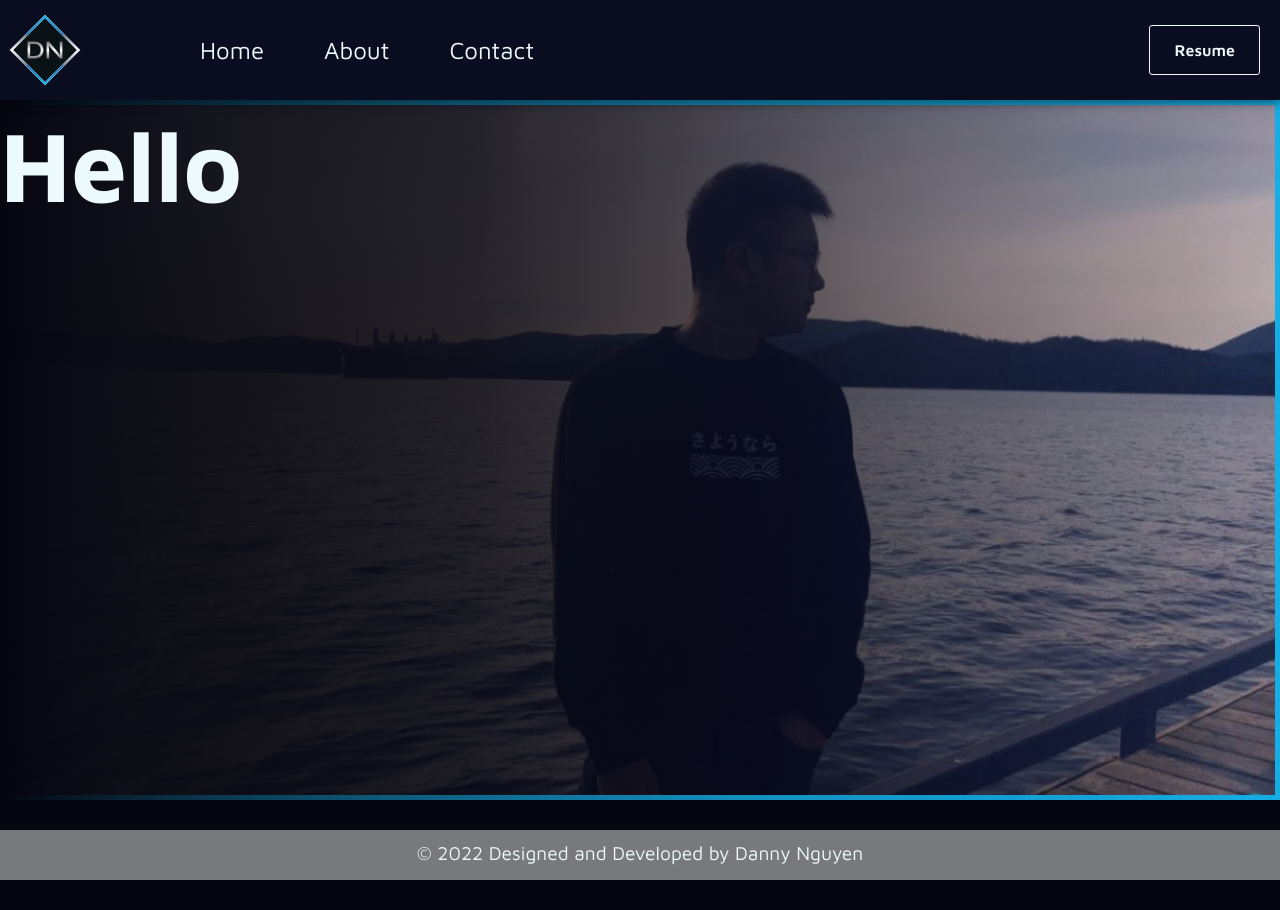
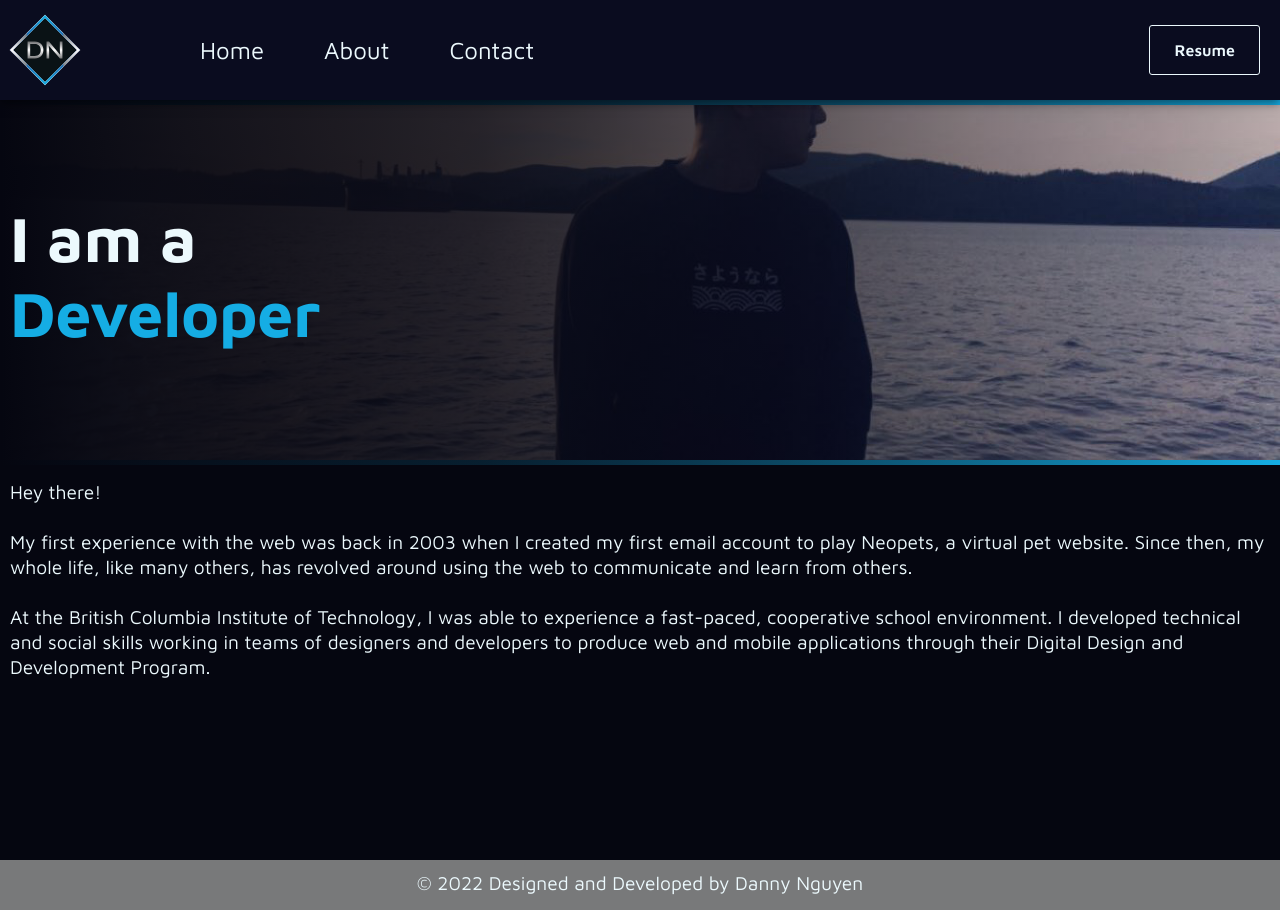
Before and after one commit to dnguyen130/portfolio, a Next.js app: page /about in a window 1280 px wide. Before the commit the page ends 880 px from the top, so only its background shows below. Built offline with nearby package versions, Linux system fonts and the light colour scheme.

Commit message:
progress

```diff
--- a/components/About/ProfileCard/index.jsx
+++ b/components/About/ProfileCard/index.jsx
@@ -5,7 +5,7 @@ import { useTheme } from "@/utils/provider";
 
 const ProfileCardCont = styled.div`
   width: 100%;
-  height: calc(100vh - 110px);
+  height: auto;
   display: flex;
   flex-direction: column;
   align-items: center;
@@ -14,27 +14,70 @@ const ProfileCardCont = styled.div`
 
 const ProfileHero = styled.div`
   width: 100%;
-  height: 100%;
-  border-right: 5px solid ${(props) => props.bordercolor};
+  min-height: calc(100vh - 100px);
+
+  display: flex;
+  flex-direction: column;
+  justify-content: space-between;
+  padding: 0 10px;
+  position: relative;
+`;
+
+const Row = styled.div`
+  width: 100%;
+  display: flex;
+  flex-direction: column;
+  height: calc((100vh - 100px) / 2);
+
+  &:first-child {
+    margin-bottom: 30px;
+    grid-template-columns: 1fr 1fr;
+    justify-content: center;
+  }
 `;
 
 const HeroWrapper = styled.div`
   background-size: cover;
-  background-position: center center;
+  background-position: 55% center;
   background-image: url("/test.JPEG");
   z-index: -2;
   position: absolute;
   top: 0;
   left: 0;
   width: 100%;
-  height: 100%;
+  min-height: 50%;
+  max-height: 50%;
+  border: 5px solid ${(props) => props.bordercolor};
+  border-right: 0px;
+  display: flex;
+  flex-direction: column;
+  justify-content: flex-end;
 `;
 
 const ProfileTitle = styled.h2`
   margin: 0;
   color: ${(props) => props.color};
-  font-size: 100px;
-  z-index: 2;
+  font-size: 3.5rem;
+  z-index: 1;
+
+  @media (min-width: ${DEVICES.tablet}) {
+    font-size: 4rem;
+  }
+`;
+
+const ProfileDescription = styled.p`
+  margin: 0;
+  color: ${(props) => props.color};
+  font-size: 0.9em;
+  line-height: 1.3em;
+
+  @media (min-width: ${DEVICES.tablet}) {
+    font-size: 1em;
+  }
+
+  @media (min-width: ${DEVICES.laptop}) {
+    font-size: 1.2em;
+  }
 `;
 
 const GradientTransparency = styled.div`
@@ -50,15 +93,54 @@ const GradientTransparency = styled.div`
   z-index: -1;
 `;
 
+const Underline = styled.div`
+  width: 100%;
+  height: 5px;
+  background: linear-gradient(
+    270deg,
+    ${(props) => props.gradient1},
+    70%,
+    transparent
+  );
+`;
+
+const Titles = [
+  {
+    src: "/test.JPEG",
+    name: "CODER",
+  },
+];
+
 export default function ProfileCard() {
   const { theme } = useTheme();
 
   return (
     <ProfileCardCont>
       <ProfileHero bordercolor={SITE_THEME[theme].strong}>
-        <ProfileTitle color={SITE_THEME[theme].text}>Hello</ProfileTitle>
+        <Row>
+          <ProfileTitle color={SITE_THEME[theme].text}>I am a</ProfileTitle>
+          <ProfileTitle color={SITE_THEME[theme].strong}>
+            Developer
+          </ProfileTitle>
+        </Row>
+        <Row>
+          <ProfileDescription color={SITE_THEME[theme].text}>
+            Hey there! <br />
+            <br />
+            My first experience with the web was back in 2003 when I created my
+            first email account to play Neopets, a virtual pet website. Since
+            then, my whole life, like many others, has revolved around using the
+            web to communicate and learn from others. <br />
+            <br />
+            At the British Columbia Institute of Technology, I was able to
+            experience a fast-paced, cooperative school environment. I developed
+            technical and social skills working in teams of designers and
+            developers to produce web and mobile applications through their
+            Digital Design and Development Program.
+          </ProfileDescription>
+        </Row>
       </ProfileHero>
-      <HeroWrapper />
+      <HeroWrapper bordercolor={SITE_THEME[theme].strong} />
       <GradientTransparency gradientbg={SITE_THEME[theme].background} />
     </ProfileCardCont>
   );
--- a/components/Shared/Drawer/index.jsx
+++ b/components/Shared/Drawer/index.jsx
@@ -20,7 +20,7 @@ const DrawerCont = styled(motion.div)`
   display: flex;
   flex-direction: column;
   position: fixed;
-  z-index: 3;
+  z-index: 4;
   top: 0;
 `;
 
--- a/components/Shared/NavBar/index.jsx
+++ b/components/Shared/NavBar/index.jsx
@@ -17,7 +17,7 @@ const NavBarCont = styled.header`
   box-shadow: 0px 3px 10px rgba(0, 0, 0, 0.5);
   background-color: ${(props) => props.bgColor};
   padding: 20px 20px;
-  z-index: 1;
+  z-index: 2;
   transition: 0.5s;
 `;
 
--- a/pages/about.js
+++ b/pages/about.js
@@ -43,24 +43,13 @@ const Fade = styled(motion.div)`
   width: 100%;
   height: 100%;
   user-select: none;
-  z-index: 2;
+  z-index: 4;
   position: fixed;
   top: 0;
   right: 0;
   overflow: hidden;
   transition: 0.2s;
   display: ${(props) => props.fadeDisplay};
-`;
-
-const Underline = styled.div`
-  width: 100%;
-  height: 5px;
-  background: linear-gradient(
-    270deg,
-    ${(props) => props.gradient1},
-    70%,
-    transparent
-  );
 `;
 
 const FadeVariants = {
@@ -109,9 +98,7 @@ export default function Home() {
       <Drawer />
       <NavBar burgerOnClick={() => setActiveDrawer(!activeDrawer)} />
       <MainContainer mainSelect={activeCard ? "none" : "auto"}>
-        <Underline gradient1={SITE_THEME[theme].strong} />
         <ProfileCard />
-        <Underline gradient1={SITE_THEME[theme].strong} />
       </MainContainer>
       <Footer />
     </PageContainer>
--- a/pages/index.js
+++ b/pages/index.js
@@ -45,7 +45,7 @@ const Fade = styled(motion.div)`
   width: 100%;
   height: 100%;
   user-select: none;
-  z-index: 2;
+  z-index: 4;
   position: fixed;
   top: 0;
   right: 0;
```
